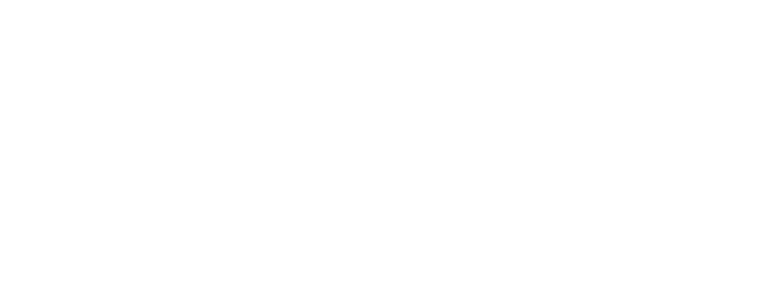
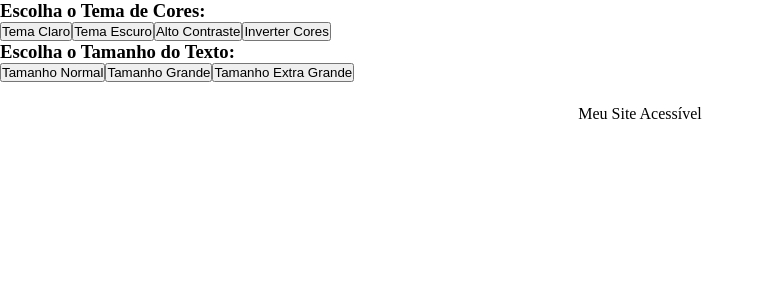
Before and after one commit to andreramosdovale/app-acessivel, a Next.js app: page / in a window 1280 px wide. Shown: the top 300 px of the page, without its empty margins (0-764 px from the left). Built offline with nearby package versions, Linux system fonts and the light colour scheme.

Commit message:
feat: create theme and component for switch the theme

```diff
--- a/src/app/layout.tsx
+++ b/src/app/layout.tsx
@@ -1,18 +1,18 @@
-import type { Metadata } from "next";
+"use client";
 
-export const metadata: Metadata = {
-  title: "App Acessível",
-  description: "Generated by create next app",
-};
+import { ThemeContextProvider } from "@/context/ThemeContext";
+import "@/styles/global.css";
 
 export default function RootLayout({
   children,
-}: Readonly<{
+}: {
   children: React.ReactNode;
-}>) {
+}) {
   return (
     <html lang="pt-br">
-      <body>{children}</body>
+      <body>
+        <ThemeContextProvider>{children}</ThemeContextProvider>
+      </body>
     </html>
   );
 }
--- a/src/app/page.tsx
+++ b/src/app/page.tsx
@@ -1,3 +1,11 @@
-export default function Home() {
-  return <></>;
+import ThemeSwitcher from "../components/ThemeSwitcher";
+import HeaderComponent from "../components/Header";
+
+export default function HomePage() {
+  return (
+    <>
+      <ThemeSwitcher />
+      <HeaderComponent />
+    </>
+  );
 }
--- /dev/null
+++ b/src/components/Header.tsx
@@ -0,0 +1,18 @@
+"use client";
+
+import styled from "styled-components";
+
+const Header = styled.header`
+  background-color: ${({ theme }) => theme.colors.background};
+  color: ${({ theme }) => theme.colors.text};
+  font-size: ${({ theme }) => theme.typography.fontSize};
+  line-height: ${({ theme }) => theme.typography.lineHeight};
+  padding: 20px;
+  text-align: center;
+`;
+
+const HeaderComponent = () => {
+  return <Header>Meu Site Acessível</Header>;
+};
+
+export default HeaderComponent;
--- /dev/null
+++ b/src/components/ThemeSwitcher.tsx
@@ -0,0 +1,36 @@
+"use client";
+
+import React from "react";
+import { useTheme } from "../context/ThemeContext";
+
+const ThemeSwitcher = () => {
+  const { toggleColorTheme, toggleTextSizeTheme, colorTheme, textSizeTheme } =
+    useTheme();
+
+  return (
+    <div>
+      <h3>Escolha o Tema de Cores:</h3>
+      <button onClick={() => toggleColorTheme("light")}>Tema Claro</button>
+      <button onClick={() => toggleColorTheme("dark")}>Tema Escuro</button>
+      <button onClick={() => toggleColorTheme("highContrast")}>
+        Alto Contraste
+      </button>
+      <button onClick={() => toggleColorTheme("inverted")}>
+        Inverter Cores
+      </button>
+
+      <h3>Escolha o Tamanho do Texto:</h3>
+      <button onClick={() => toggleTextSizeTheme("normal")}>
+        Tamanho Normal
+      </button>
+      <button onClick={() => toggleTextSizeTheme("large")}>
+        Tamanho Grande
+      </button>
+      <button onClick={() => toggleTextSizeTheme("extraLarge")}>
+        Tamanho Extra Grande
+      </button>
+    </div>
+  );
+};
+
+export default ThemeSwitcher;
--- /dev/null
+++ b/src/context/ThemeContext.tsx
@@ -0,0 +1,63 @@
+"use client";
+
+import React, { createContext, useState, useContext, ReactNode } from "react";
+import { ThemeProvider } from "styled-components";
+import { colorThemes, textSizeThemes } from "../styles/themes";
+
+interface ThemeContextData {
+  toggleColorTheme: (
+    theme: "light" | "dark" | "highContrast" | "inverted"
+  ) => void;
+  toggleTextSizeTheme: (size: "normal" | "large" | "extraLarge") => void;
+  colorTheme: "light" | "dark" | "highContrast" | "inverted";
+  textSizeTheme: "normal" | "large" | "extraLarge";
+}
+
+const ThemeContext = createContext<ThemeContextData | undefined>(undefined);
+
+export const useTheme = () => {
+  const context = useContext(ThemeContext);
+  if (!context) {
+    throw new Error("useTheme must be used within a ThemeProvider");
+  }
+  return context;
+};
+
+export const ThemeContextProvider = ({ children }: { children: ReactNode }) => {
+  const [colorTheme, setColorTheme] = useState<
+    "light" | "dark" | "highContrast" | "inverted"
+  >("light");
+  const [textSizeTheme, setTextSizeTheme] = useState<
+    "normal" | "large" | "extraLarge"
+  >("normal");
+
+  const toggleColorTheme = (
+    selectedTheme: "light" | "dark" | "highContrast" | "inverted"
+  ) => {
+    setColorTheme(selectedTheme);
+  };
+
+  const toggleTextSizeTheme = (
+    selectedSize: "normal" | "large" | "extraLarge"
+  ) => {
+    setTextSizeTheme(selectedSize);
+  };
+
+  const currentTheme = {
+    ...colorThemes[colorTheme],
+    ...textSizeThemes[textSizeTheme],
+  };
+
+  return (
+    <ThemeContext.Provider
+      value={{
+        toggleColorTheme,
+        toggleTextSizeTheme,
+        colorTheme,
+        textSizeTheme,
+      }}
+    >
+      <ThemeProvider theme={currentTheme}>{children}</ThemeProvider>
+    </ThemeContext.Provider>
+  );
+};
--- /dev/null
+++ b/src/styles/global.css
@@ -0,0 +1,5 @@
+* {
+  box-sizing: border-box;
+  padding: 0;
+  margin: 0;
+}
--- /dev/null
+++ b/src/styles/themes.ts
@@ -0,0 +1,47 @@
+export const colorThemes = {
+  light: {
+    colors: {
+      background: "#ffffff",
+      text: "#000000",
+    },
+  },
+  dark: {
+    colors: {
+      background: "#000000",
+      text: "#ffffff",
+    },
+  },
+  highContrast: {
+    colors: {
+      background: "#000000",
+      text: "#ffff00",
+    },
+  },
+  inverted: {
+    colors: {
+      background: "#000000",
+      text: "#00ff00",
+    },
+  },
+};
+
+export const textSizeThemes = {
+  normal: {
+    typography: {
+      fontSize: "16px",
+      lineHeight: "1.5",
+    },
+  },
+  large: {
+    typography: {
+      fontSize: "20px",
+      lineHeight: "1.6",
+    },
+  },
+  extraLarge: {
+    typography: {
+      fontSize: "24px",
+      lineHeight: "1.8",
+    },
+  },
+};
```
